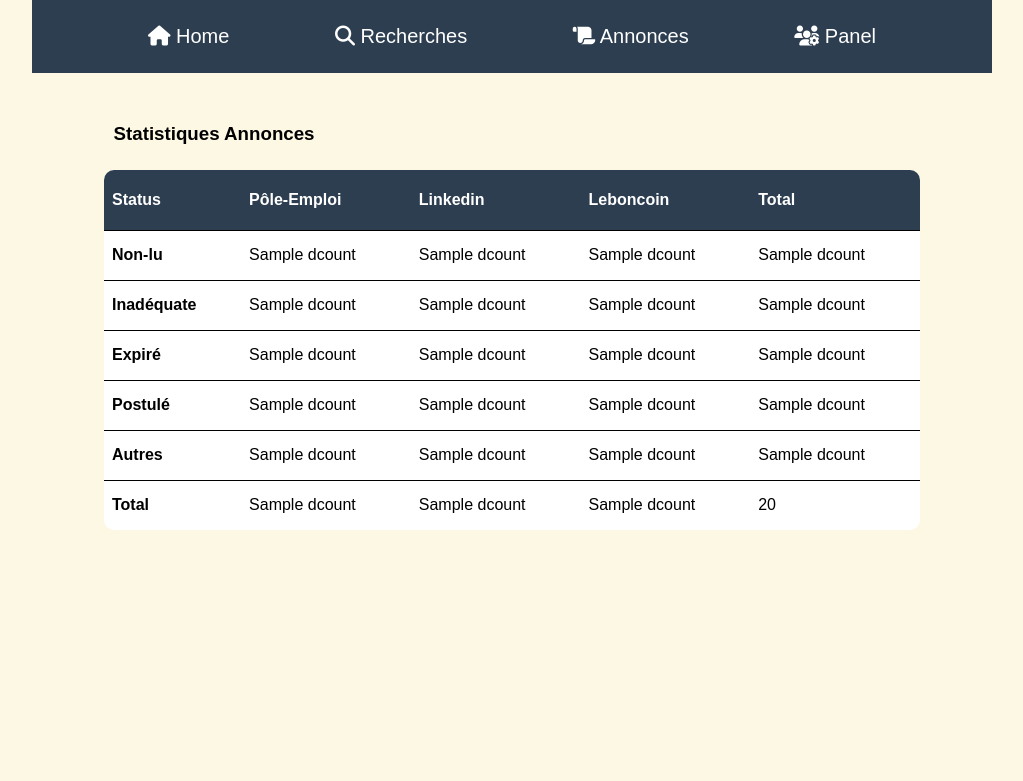
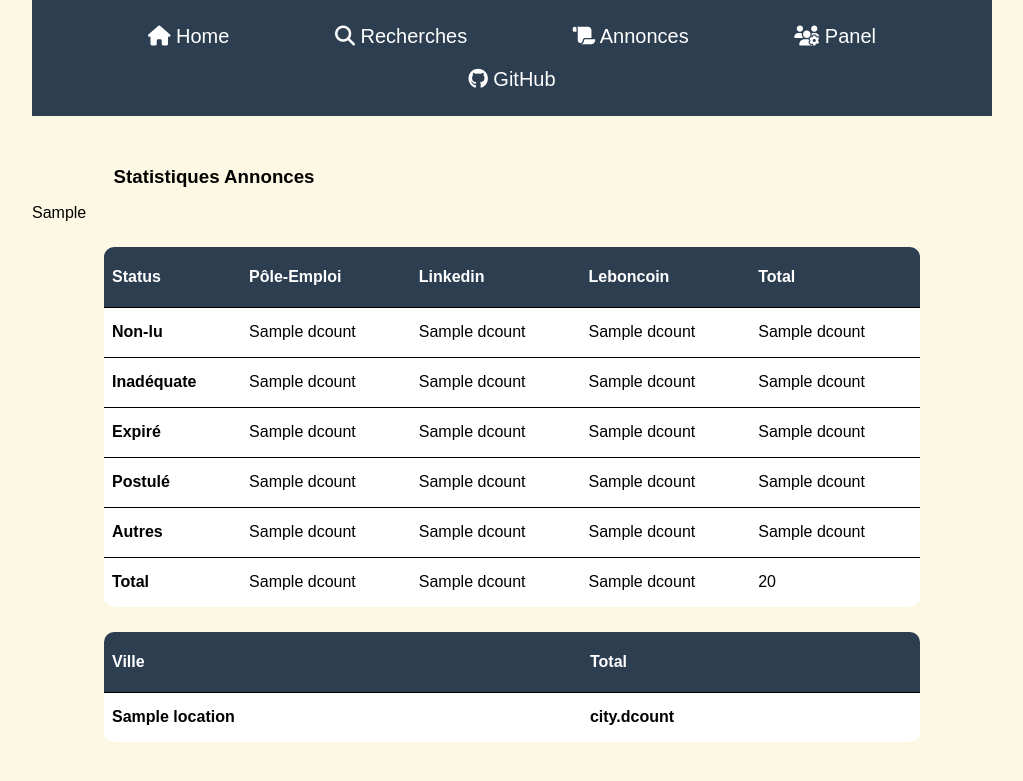
Before and after one commit to Florian-Dj/job_search, a Django app: template templates/home.html in a window 1280 px wide. Shown: the top 781 px of the page, without its empty margins (128-1151 px from the left). Run offline with Django 3.2, Linux system fonts and the light colour scheme; data comes from the database, SQL or seed files in the repository; both versions use the stored data as it was after the commit; the template is opened without the code that fills it: values that come from a table or form of the project are taken from there, most other values are stand-ins (such as "Sample title", 1, 10 or a date in 2020); lists and menus that the app fills with data are empty; some libraries are stand-ins or nearby versions.

Commit message:
Add link Gihub Navbar

```diff
--- a/polls/views.py
+++ b/polls/views.py
@@ -6,6 +6,7 @@
 
 def index(request):
     all_ad = Ad.objects.all()
+    all_location = all_ad.values('location').annotate(dcount=Count('location'))
     all_status = all_ad.values('status').annotate(dcount=Count('status'))
     all_site = all_ad.values('site__web').annotate(dcount=Count('site__web'))
     all_pe = all_ad.values('status').annotate(dcount=Count('status')).filter(site__web='Pole-Emploi')
@@ -17,7 +18,8 @@
         'all_site': all_site,
         'all_pe': all_pe,
         'all_lb': all_lb,
-        'all_lk': all_lk
+        'all_lk': all_lk,
+        'all_location': all_location
     }
     return render(request, 'home.html', context)
 
--- a/templates/home.html
+++ b/templates/home.html
@@ -7,6 +7,8 @@
 <div class="title">
     <h3> Statistiques Annonces</h3>
 </div>
+
+<p>{{ all_location }}</p>
 
 <div class="wrap-table100">
     <div class="table100">
@@ -68,4 +70,25 @@
     </div>
 </div>
 
+<div class="wrap-table100">
+    <div class="table100">
+        <table>
+            <thead>
+                <tr>
+                   <th>Ville</th>
+                   <th>Total</th>
+                </tr>
+            </thead>
+            <tbody>
+                {% for city in all_location %}
+                <tr>
+                   <th>{{ city.location }}</th>
+                   <th>city.dcount</th>
+                </tr>
+                {% endfor %}
+            </tbody>
+        </table>
+    </div>
+</div>
+
 {% endblock %}
--- a/templates/navbar.html
+++ b/templates/navbar.html
@@ -4,5 +4,6 @@
         <li><a href="{% url 'recherche' %}"><i class="fas fa-search"></i> Recherches</a></li>
         <li><a href="{% url 'annonce' %}"><i class="fas fa-scroll"></i> Annonces</a></li>
         <li><a href="admin" target="_blank"><i class="fas fa-users-cog"></i> Panel</a></li>
+        <li><a href="https://github.com/Florian-Dj/job_search" target="_blank"><i class="fab fa-github"></i> GitHub</a></li>
     </ul>
 </nav>
```
Also changed, not shown: polls/analysis.py (+6 -4 lines), data.db.
